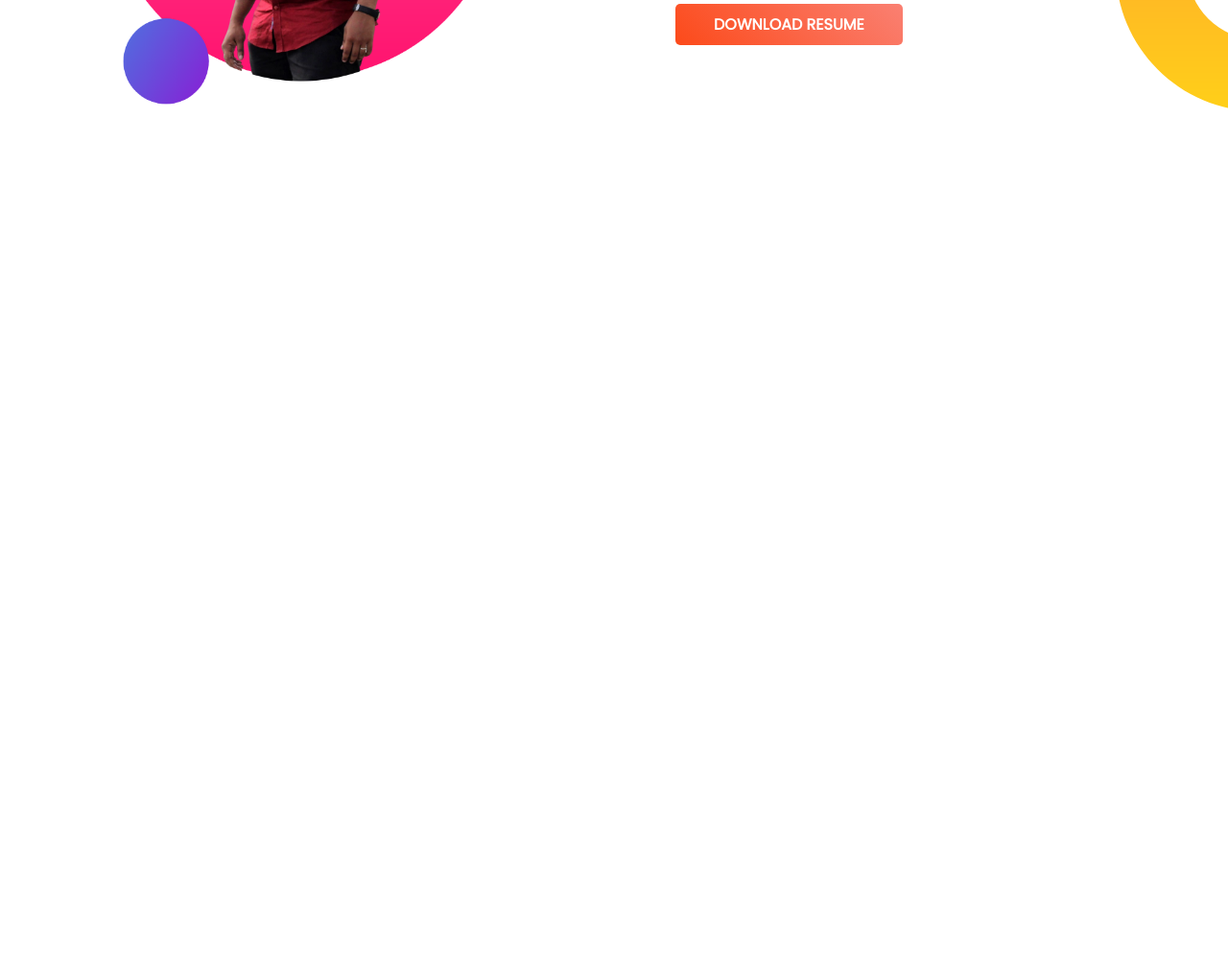
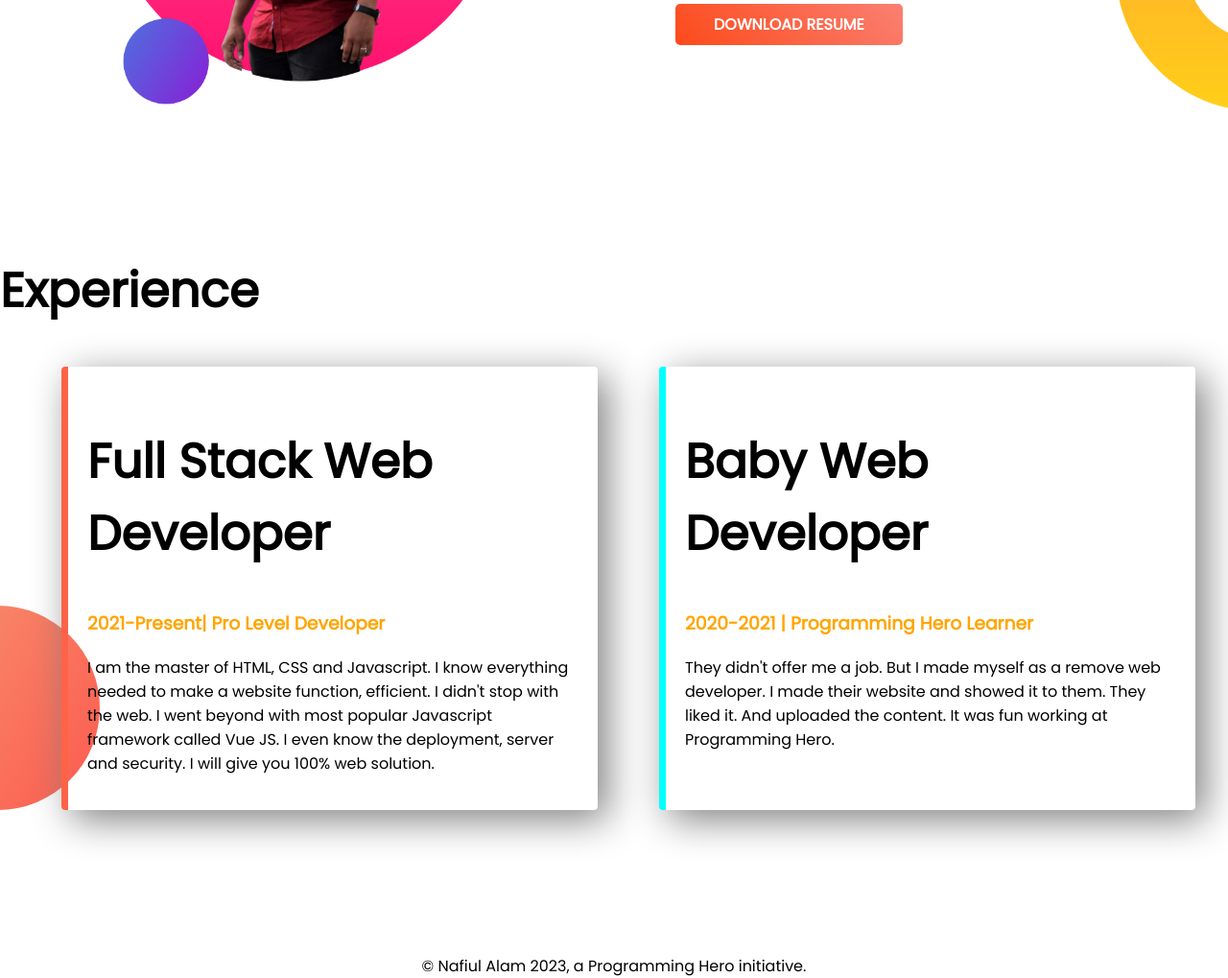
Before and after one commit to nafiul-alam-29/developer-portfolio, a plain HTML site: page index.html in a window 1280 px wide. Shown: the part 972-1991 px from the top of the page at 96% size. Before the commit the page ends 1238 px from the top, so only its background shows below. Drawn offline with Linux system fonts and the light colour scheme.

Commit message:
developer portfolio is complete

```diff
--- a/index.html
+++ b/index.html
@@ -14,7 +14,7 @@
     <link rel="stylesheet" href="style.css" />
   </head>
   <body>
-    <section class="top-part">
+    <section class="top-part flexiable-container">
       <div class="half-width">
         <h1>Welcome To</h1>
         <h1><span id="color-organce"> Nafiul Alam</span> World!</h1>
@@ -41,7 +41,7 @@
       </div>
     </section>
 
-    <section class="dream-big">
+    <section class="dream-big flexiable-container">
       <div class="half-width">
         <img src="image/my-bg21.png" alt="" />
       </div>
@@ -64,5 +64,38 @@
         >
       </div>
     </section>
+
+    <section class="experience-area">
+      <h1>Experience</h1>
+      <div class="flexiable-container">
+        <div id="full-stack" class="experience-item">
+          <h1>Full Stack Web Developer</h1>
+          <h3>
+            <span id="color-organce">2021-Present| Pro Level Developer</span>
+          </h3>
+          <p>
+            I am the master of HTML, CSS and Javascript. I know everything
+            needed to make a website function, efficient. I didn't stop with the
+            web. I went beyond with most popular Javascript framework called Vue
+            JS. I even know the deployment, server and security. I will give you
+            100% web solution.
+          </p>
+        </div>
+        <div id="web-dev" class="experience-item">
+          <h1>Baby Web Developer</h1>
+          <h3>
+            <span id="color-organce">2020-2021 | Programming Hero Learner</span>
+          </h3>
+          <p>
+            They didn't offer me a job. But I made myself as a remove web
+            developer. I made their website and showed it to them. They liked
+            it. And uploaded the content. It was fun working at Programming
+            Hero.
+          </p>
+        </div>
+      </div>
+    </section>
+
+    <footer>© Nafiul Alam 2023, a Programming Hero initiative.</footer>
   </body>
 </html>
--- a/style.css
+++ b/style.css
@@ -9,7 +9,7 @@ h1 {
   color: orange;
 }
 
-section {
+.flexiable-container {
   display: flex;
   margin-bottom: 150px;
 }
@@ -45,3 +45,30 @@ section {
   background-repeat: no-repeat;
   background-position: bottom right;
 }
+
+.experience-area {
+  background-image: url(image/exp-bg.png);
+  background-repeat: no-repeat;
+  background-position: bottom left;
+}
+
+.experience-item {
+  width: 40%;
+  box-shadow: 10px 10px 40px gray;
+  margin-left: 5%;
+  margin-left: 5%;
+  border-radius: 4px;
+  padding: 20px;
+}
+
+#full-stack {
+  border-left: 7px solid tomato;
+}
+
+#web-dev {
+  border-left: 7px solid cyan;
+}
+
+footer {
+  text-align: center;
+}
```
